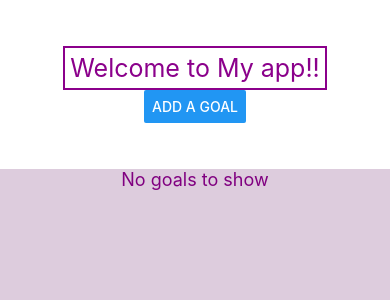
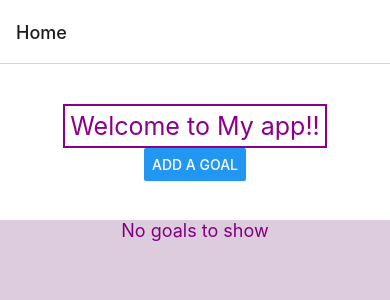
Before and after one commit to YaoyiW27/CS5520, a React Native app: screen / in a window 390 px wide. Shown: the top 300 px of the page. Built offline with nearby package versions, Linux system fonts and the light colour scheme.

Commit message:
added StackScreen for Homepage

```diff
--- a/App.js
+++ b/App.js
@@ -2,11 +2,17 @@
 import { Text, View } from 'react-native'
 import Home from './components/Home'
 import { NavigationContainer } from '@react-navigation/native'
+import { createNativeStackNavigator } from '@react-navigation/native-stack';
+
+const Stack = createNativeStackNavigator();
+console.log(Stack);
 
 export default function App() {
   return (
     <NavigationContainer>
-      <Home />
+      <Stack.Navigator>
+        <Stack.Screen name="Home" component={Home} />
+      </Stack.Navigator>
     </NavigationContainer>
   )
 }
```
